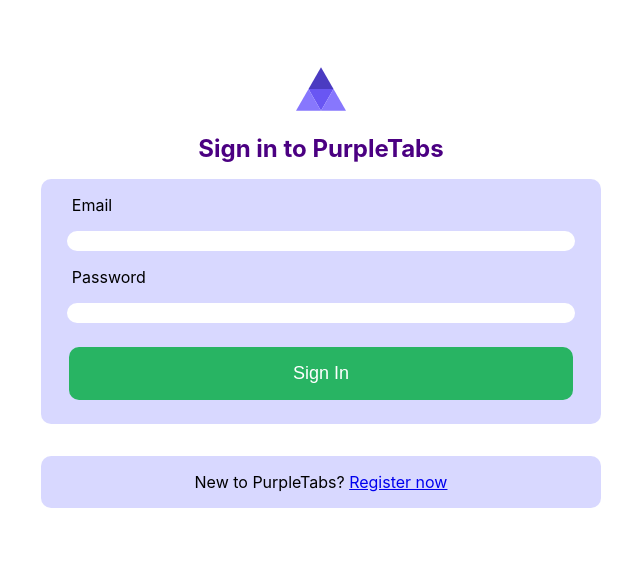
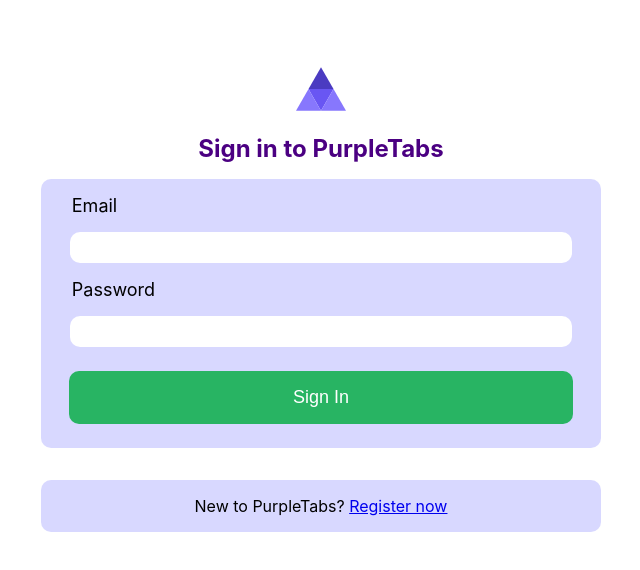
Before and after one commit to hectormelgoza/react-tracker, a React (Create React App) app in the folder tracker/: page /login in a window 1280 px wide. Shown: the top 570 px of the page, without its empty margins (319-959 px from the left). Built offline with nearby package versions, Linux system fonts and the light colour scheme.

Commit message:
updated css on login form inputs

```diff
--- a/tracker/src/App.css
+++ b/tracker/src/App.css
@@ -73,22 +73,23 @@ h6{
   margin: 1rem;
   margin-left: 5.5%;
   text-align: left;
-  font-size: 16px;
+  font-size: 18px;
 }
 
 /* Login Inputs */
 .inputs{
-  width: 90%;
+  width: 86%;
   margin: auto;
-
   border-radius: 10px;
   border: none;
-  font-size: 16px;
+  font-size: 18px;
+  padding: 5px 10px;
   letter-spacing: .1rem;
+  transition:.4s ease-in-out;
 }
 .inputs:focus{
-  background-color: rgba(245, 224, 85, 0.779);
   outline: none;
+  background-color: rgba(228, 192, 100, 0.783);
 }
 /* Login Form */
 .login-form{
```
